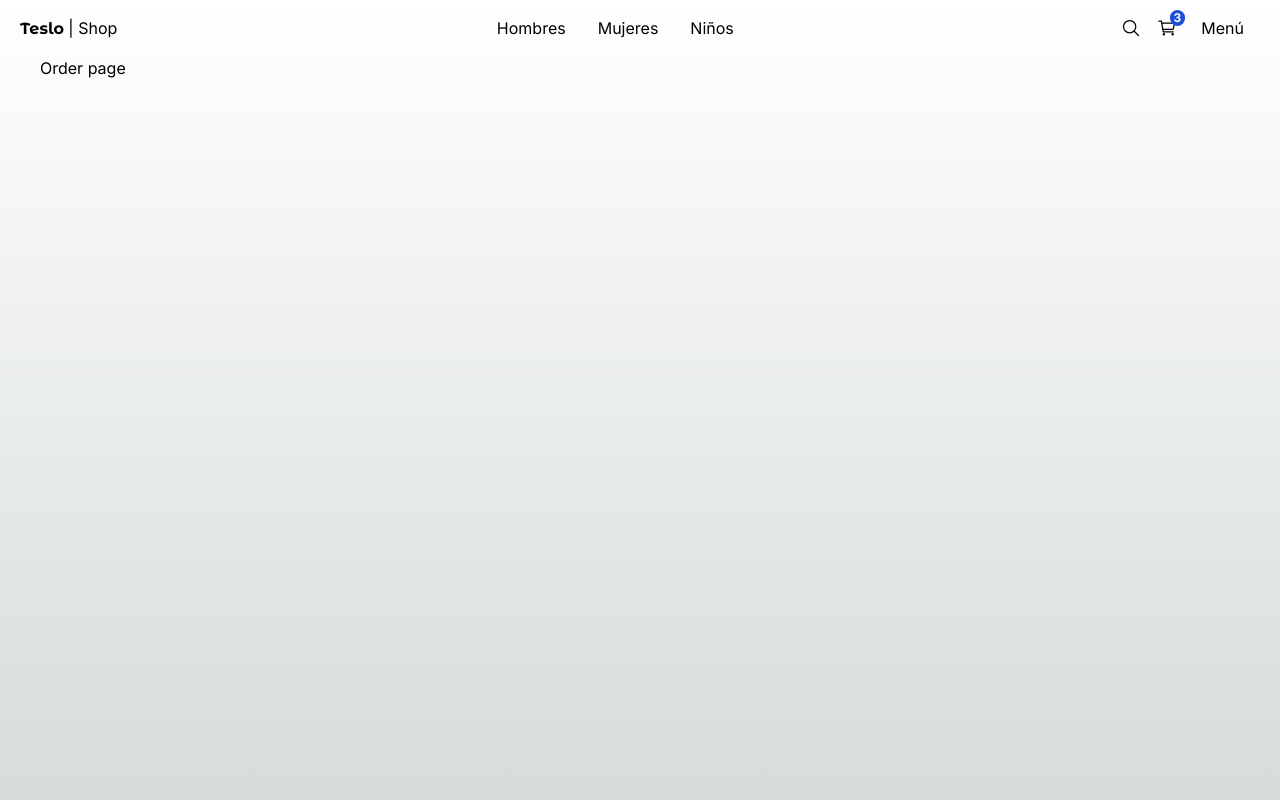
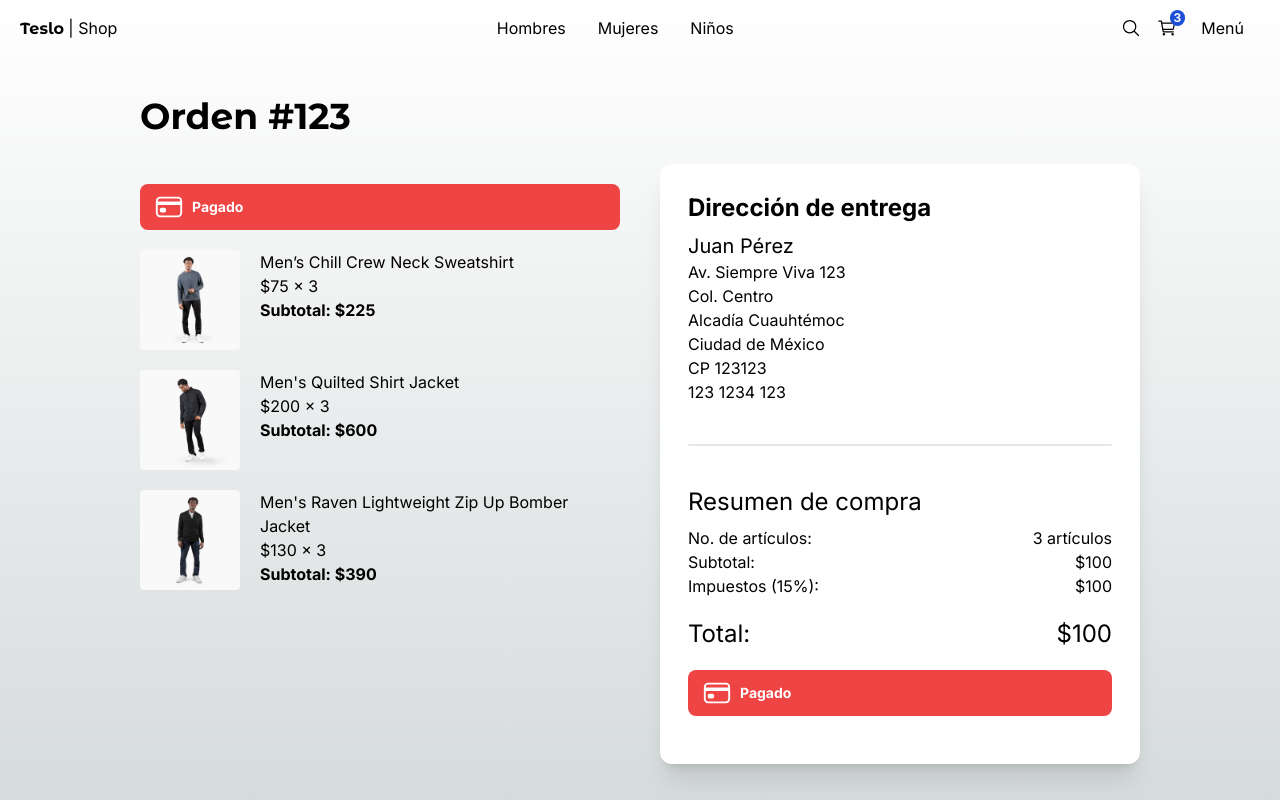
Before and after one commit to Gustavoand39/teslo-shop, a Next.js app: page /orders/123 in a window 1280 px wide. Built offline with nearby package versions, Linux system fonts and the light colour scheme.

Commit message:
feat: Remove QuantitySelector component from CheckoutPage and update privacy policy link

```diff
--- a/src/app/(shop)/orders/[id]/page.tsx
+++ b/src/app/(shop)/orders/[id]/page.tsx
@@ -1,7 +1,114 @@
-export default function OrderPage () {
+import Image from "next/image";
+import Link from "next/link";
+
+import { Title } from "@/components";
+import { initialData } from "@/seed/seed";
+import clsx from "clsx";
+import { IoCardOutline } from "react-icons/io5";
+
+const productsInCart = [
+  initialData.products[0],
+  initialData.products[1],
+  initialData.products[2],
+];
+
+interface Props {
+  params: {
+    id: string;
+  };
+}
+
+export default function OrderPage({ params }: Props) {
+  const { id } = params;
+
   return (
-    <div>
-      <h1>Order page</h1>
+    <div className="flex justify-center items-center mb-72 px-10 sm:px-0">
+      <div className="flex flex-col w-[1000px]">
+        <Title title={`Orden #${id}`} />
+
+        <div className="grid grid-cols-1 md:grid-cols-2 gap-10">
+          <div className="flex flex-col mt-5">
+            <div
+              className={clsx(
+                "flex items-center rounded-lg py-2 px-3.5 text-sm font-bold text-white mb-5",
+                {
+                  "bg-red-500": true,
+                  "bg-green-700": false,
+                }
+              )}
+            >
+              <IoCardOutline size={30} />
+              {/* <span className="mx-2">Pendiente</span> */}
+              <span className="mx-2">Pagado</span>
+            </div>
+
+            {productsInCart.map((product) => (
+              <div key={product.slug} className="flex mb-5">
+                <Image
+                  src={`/products/${product.images[0]}`}
+                  alt={product.title}
+                  width={100}
+                  height={100}
+                  className="mr-5 rounded"
+                />
+
+                <div>
+                  <p>{product.title}</p>
+                  <p>${product.price} x 3</p>
+                  <p className="font-bold">Subtotal: ${product.price * 3}</p>
+                </div>
+              </div>
+            ))}
+          </div>
+
+          <div className="bg-white rounded-xl shadow-xl p-7 h-auto">
+            <h2 className="text-2xl font-bold mb-2">Dirección de entrega</h2>
+            <div className="mb-10">
+              <p className="text-xl">Juan Pérez</p>
+              <p>Av. Siempre Viva 123</p>
+              <p>Col. Centro</p>
+              <p>Alcadía Cuauhtémoc</p>
+              <p>Ciudad de México</p>
+              <p>CP 123123</p>
+              <p>123 1234 123</p>
+            </div>
+
+            <div className="w-full h-0.5 rounded bg-gray-200 mb-10" />
+
+            <h2 className="text-2xl mb-2">Resumen de compra</h2>
+
+            <div className="grid grid-cols-2">
+              <span>No. de artículos:</span>
+              <span className="text-right">3 artículos</span>
+
+              <span>Subtotal:</span>
+              <span className="text-right">$100</span>
+
+              <span>Impuestos (15%):</span>
+              <span className="text-right">$100</span>
+
+              <span className="text-2xl mt-5">Total:</span>
+              <span className="text-2xl mt-5 text-right">$100</span>
+            </div>
+
+            <div className="mt-5 mb-2 w-full">
+              <div
+                className={clsx(
+                  "flex items-center rounded-lg py-2 px-3.5 text-sm font-bold text-white mb-5",
+                  {
+                    "bg-red-500": true,
+                    "bg-green-700": false,
+                  }
+                )}
+              >
+                <IoCardOutline size={30} />
+                {/* <span className="mx-2">Pendiente</span> */}
+                <span className="mx-2">Pagado</span>
+              </div>
+            </div>
+          </div>
+        </div>
+      </div>
     </div>
   );
 }
```
Also changed, not shown: src/app/(shop)/checkout/page.tsx (+6 -2 lines).
